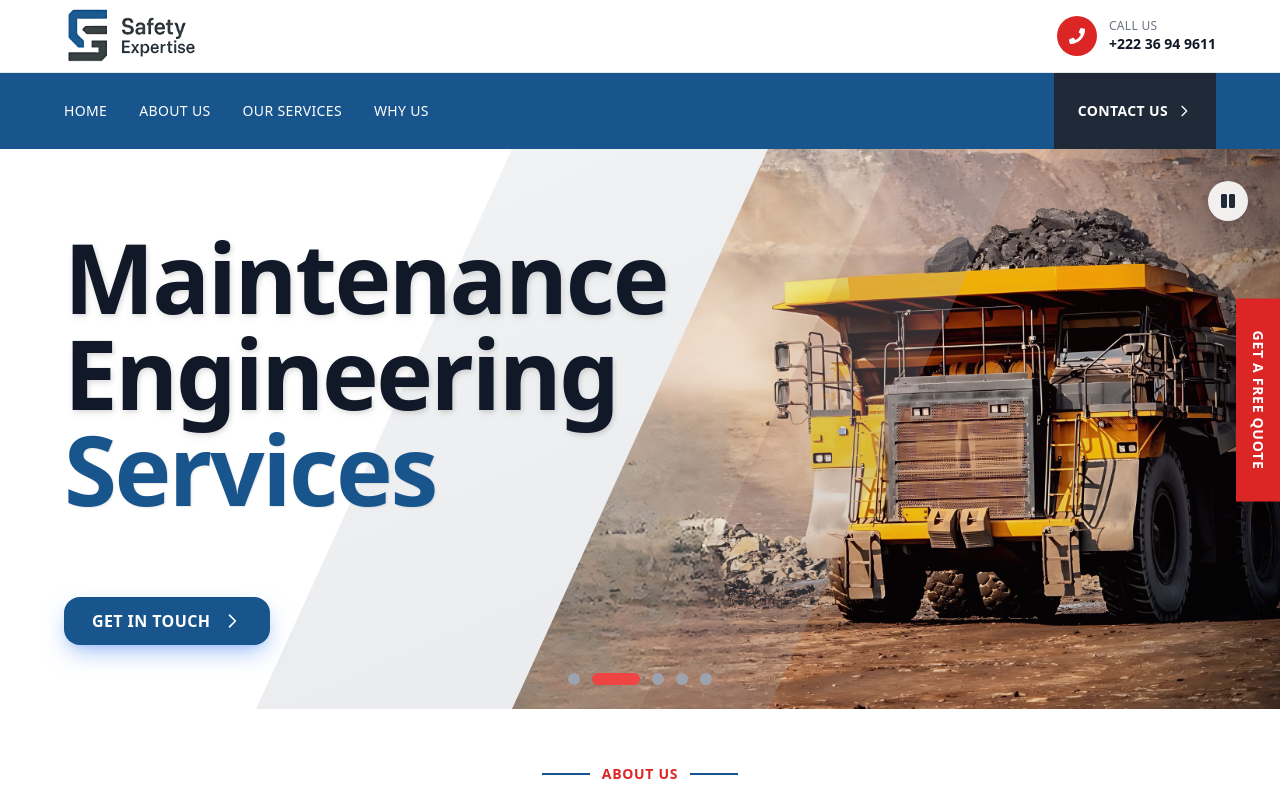
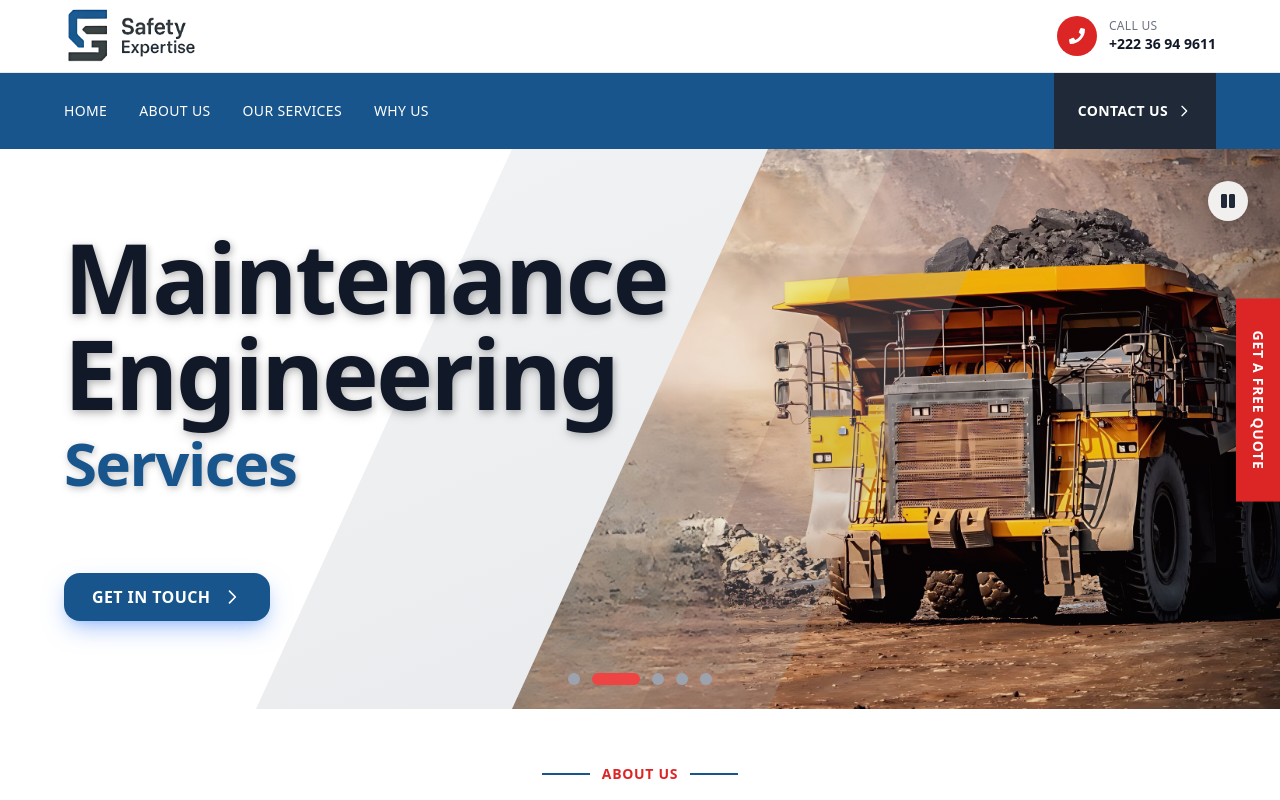
Before and after one commit to iamkibet/safetyexpertise.mr, a React (Vite) app: page / in a window 1280 px wide. Shown: the top 800 px of the page. Built offline with nearby package versions, Linux system fonts and the light colour scheme.

Commit message:
Hero section text fixed

```diff
--- a/src/components/Hero.jsx
+++ b/src/components/Hero.jsx
@@ -170,12 +170,15 @@ const Hero = () => {
                   initial={{ opacity: 0, y: 30 }}
                   animate={{ opacity: 1, y: 0 }}
                   transition={{ delay: 0.2, duration: 0.8 }}
-                  className="w-3/4 md:w-1/2 xl:w-5/6 text-5xl sm:text-8xl md:text-6xl lg:text-7xl xl:text-8xl font-black text-gray-900 leading-tight tracking-tight"
+                  className="w-3/4 md:w-1/2 xl:w-5/6 text-4xl sm:text-5xl md:text-6xl lg:text-7xl xl:text-8xl font-black text-gray-900 tracking-tight"
                   style={{
-                    textShadow: '2px 2px 4px rgba(0,0,0,0.1), 0 4px 8px rgba(0,0,0,0.05)'
+                    textShadow: '2px 2px 6px rgba(0,0,0,0.2), 0 4px 12px rgba(0,0,0,0.15)'
                   }}
                 >
-                  {currentSlideData.title} <span className="text-primary" style={{ textShadow: '1px 1px 2px rgba(0,0,0,0.1)' }}>{currentSlideData.subtitle}</span>
+                  <span className="block mb-3   font-black">{currentSlideData.title}</span>
+                  <span className="block text-primary text-3xl md:text-4xl lg:text-5xl xl:text-6xl font-extrabold leading-tight tracking-tight" style={{ textShadow: '2px 2px 6px rgba(0,0,0,0.15), 0 3px 8px rgba(0,0,0,0.1)' }}>
+                    {currentSlideData.subtitle}
+                  </span>
                 </motion.h1>
               </div>
 
```
